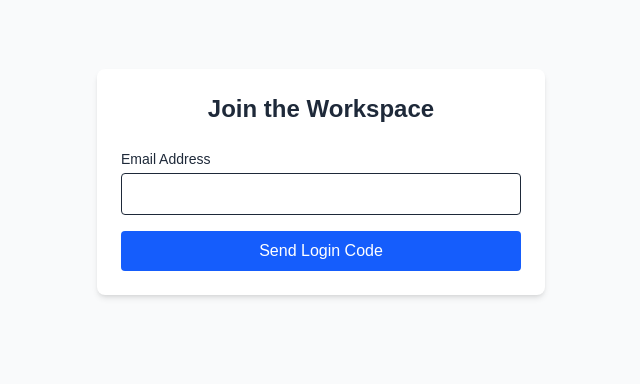
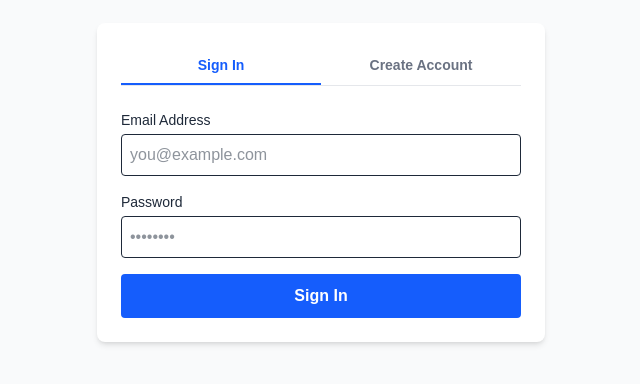
Before and after one commit to kritikukreja6-create/productivholic, a Next.js app: page / in a window 1280 px wide. Shown: the part 238-622 px from the top of the page, without its empty margins (319-959 px from the left). Built offline with nearby package versions, Linux system fonts and the light colour scheme; no server answers.

Commit message:
Update auth flow to email and password

```diff
--- a/components/AuthFlow.tsx
+++ b/components/AuthFlow.tsx
@@ -1,194 +1,165 @@
 'use client';
 
 import { useState } from 'react';
+import { useRouter } from 'next/navigation';
 import { createBrowserClient } from '@supabase/ssr';
 
 export default function AuthFlow() {
+  const router = useRouter();
   const supabase = createBrowserClient(
     process.env.NEXT_PUBLIC_SUPABASE_URL!,
     process.env.NEXT_PUBLIC_SUPABASE_ANON_KEY!
   );
 
-  // UI State Management
-  const [step, setStep] = useState<'email' | 'otp' | 'details'>('email');
+  // Tab State: 'login' vs 'signup'
+  const [mode, setMode] = useState<'login' | 'signup'>('login');
   const [loading, setLoading] = useState(false);
   const [error, setError] = useState<string | null>(null);
 
-  // Form Data State
+  // Form Fields
   const [email, setEmail] = useState('');
-  const [otp, setOtp] = useState('');
+  const [password, setPassword] = useState('');
   const [username, setUsername] = useState('');
-  const [password, setPassword] = useState('');
 
-  // Regex for strong password: 8-12 chars, 1 uppercase, 1 number, 1 special char
-  const passwordRegex = /^(?=.*[A-Z])(?=.*\d)(?=.*[@$!%*?&])[A-Za-z\d@$!%*?&]{8,12}$/;
-
-  const handleSendOtp = async (e: React.FormEvent) => {
+  const handleAuth = async (e: React.FormEvent) => {
     e.preventDefault();
     setLoading(true);
     setError(null);
 
-    const { error } = await supabase.auth.signInWithOtp({
+    try {
+      if (mode === 'login') {
+        // 1. Direct Password Login
+        const { error: signInError } = await supabase.auth.signInWithPassword({
           email,
-      options: {
-        shouldCreateUser: true,
-      },
+          password,
         });
 
-    if (error) {
-      setError(error.message);
+        if (signInError) throw signInError;
+
+        router.push('/dashboard');
       } else {
-      setStep('otp');
+        // 2. Direct Sign Up + Profile Creation
+        if (password.length < 6) {
+          throw new Error('Password must be at least 6 characters long.');
         }
-    setLoading(false);
-  };
 
-  const handleVerifyOtp = async (e: React.FormEvent) => {
-    e.preventDefault();
-    setLoading(true);
-    setError(null);
-
-    const { error } = await supabase.auth.verifyOtp({
+        const { data: signUpData, error: signUpError } = await supabase.auth.signUp({
           email,
-      token: otp,
-      type: 'email',
+          password,
         });
 
-    if (error) {
-      setError(error.message);
-    } else {
-      setStep('details');
+        if (signUpError) throw signUpError;
+
+        // Update profile username if signup succeeded
+        if (signUpData.user) {
+          const { error: profileError } = await supabase
+            .from('profiles')
+            .update({ username })
+            .eq('id', signUpData.user.id);
+
+          if (profileError) {
+            console.error('Failed to set username:', profileError);
           }
-    setLoading(false);
-  };
-
-  const handleCompleteProfile = async (e: React.FormEvent) => {
-    e.preventDefault();
-    setLoading(true);
-    setError(null);
-
-    if (!passwordRegex.test(password)) {
-      setError("Password must be 8-12 characters, with at least one uppercase letter, one number, and one special character.");
-      setLoading(false);
-      return;
         }
 
-    // 1. Update the user's secure password in auth.users
-    const { error: passwordError } = await supabase.auth.updateUser({
-      password: password
-    });
-
-    if (passwordError) {
-      setError(passwordError.message);
+        // Direct them straight to onboarding questionnaire
+        router.push('/onboarding');
+      }
+    } catch (err: any) {
+      setError(err.message || 'Authentication failed.');
+    } finally {
       setLoading(false);
-      return;
-    }
-
-    // 2. Update the auto-generated profile row with the new username
-    const { data: { user } } = await supabase.auth.getUser();
-
-    if (user) {
-      const { error: profileError } = await supabase
-        .from('profiles')
-        .update({ username: username })
-        .eq('id', user.id);
-
-      if (profileError) {
-        setError("Username might already be taken. Please try another.");
-        setLoading(false);
-        return;
-      }
-
-      // Success! Redirect to the dynamic onboarding questionnaire
-      window.location.href = '/onboarding';
     }
   };
 
   return (
     <div className="max-w-md mx-auto mt-10 p-6 bg-white rounded-lg shadow-md text-gray-800">
-      <h2 className="text-2xl font-bold mb-6 text-center">Join the Workspace</h2>
+      {/* Mode Switcher Tabs */}
+      <div className="flex border-b border-gray-200 mb-6">
+        <button
+          type="button"
+          onClick={() => { setMode('login'); setError(null); }}
+          className={`flex-1 py-2 text-center font-semibold text-sm transition-colors border-b-2 ${
+            mode === 'login'
+              ? 'border-blue-600 text-blue-600'
+              : 'border-transparent text-gray-500 hover:text-gray-700'
+          }`}
+        >
+          Sign In
+        </button>
+        <button
+          type="button"
+          onClick={() => { setMode('signup'); setError(null); }}
+          className={`flex-1 py-2 text-center font-semibold text-sm transition-colors border-b-2 ${
+            mode === 'signup'
+              ? 'border-blue-600 text-blue-600'
+              : 'border-transparent text-gray-500 hover:text-gray-700'
+          }`}
+        >
+          Create Account
+        </button>
+      </div>
 
-      {error && <div className="mb-4 p-3 bg-red-100 text-red-700 rounded text-sm">{error}</div>}
+      {error && (
+        <div className="mb-4 p-3 bg-red-100 text-red-700 rounded text-sm">
+          {error}
+        </div>
+      )}
 
-      {step === 'email' && (
-        <form onSubmit={handleSendOtp} className="space-y-4">
+      <form onSubmit={handleAuth} className="space-y-4">
+        {mode === 'signup' && (
+          <div>
+            <label className="block text-sm font-medium mb-1">Username</label>
+            <input
+              type="text"
+              required
+              placeholder="e.g. alex_dev"
+              className="w-full border p-2 rounded focus:ring-2 focus:ring-blue-500 outline-none"
+              value={username}
+              onChange={(e) => setUsername(e.target.value)}
+            />
+          </div>
+        )}
+
         <div>
           <label className="block text-sm font-medium mb-1">Email Address</label>
           <input
             type="email"
             required
-              className="w-full border p-2 rounded focus:ring-2 focus:ring-blue-500"
+            placeholder="you@example.com"
+            className="w-full border p-2 rounded focus:ring-2 focus:ring-blue-500 outline-none"
             value={email}
             onChange={(e) => setEmail(e.target.value)}
           />
         </div>
+
+        <div>
+          <label className="block text-sm font-medium mb-1">Password</label>
+          <input
+            type="password"
+            required
+            placeholder="••••••••"
+            className="w-full border p-2 rounded focus:ring-2 focus:ring-blue-500 outline-none"
+            value={password}
+            onChange={(e) => setPassword(e.target.value)}
+          />
+          {mode === 'signup' && (
+            <p className="text-xs text-gray-500 mt-1">Minimum 6 characters.</p>
+          )}
+        </div>
+
         <button
           type="submit"
           disabled={loading}
-            className="w-full bg-blue-600 text-white p-2 rounded hover:bg-blue-700 disabled:opacity-50"
+          className="w-full bg-blue-600 text-white p-2.5 rounded font-semibold hover:bg-blue-700 disabled:opacity-50 transition"
         >
-            {loading ? 'Sending...' : 'Send Login Code'}
+          {loading
+            ? 'Processing...'
+            : mode === 'login'
+            ? 'Sign In'
+            : 'Get Started'}
         </button>
       </form>
-      )}
-
-      {step === 'otp' && (
-        <form onSubmit={handleVerifyOtp} className="space-y-4">
-          <div>
-            <label className="block text-sm font-medium mb-1">Enter 6-Digit Code</label>
-            <input
-              type="text"
-              required
-              maxLength={8}
-              className="w-full border p-2 rounded focus:ring-2 focus:ring-blue-500 text-center tracking-widest text-lg"
-              value={otp}
-              onChange={(e) => setOtp(e.target.value)}
-            />
-          </div>
-          <button
-            type="submit"
-            disabled={loading}
-            className="w-full bg-blue-600 text-white p-2 rounded hover:bg-blue-700 disabled:opacity-50"
-          >
-            {loading ? 'Verifying...' : 'Verify Code'}
-          </button>
-        </form>
-      )}
-
-      {step === 'details' && (
-        <form onSubmit={handleCompleteProfile} className="space-y-4">
-          <div>
-            <label className="block text-sm font-medium mb-1">Choose a Username</label>
-            <input
-              type="text"
-              required
-              className="w-full border p-2 rounded focus:ring-2 focus:ring-blue-500"
-              value={username}
-              onChange={(e) => setUsername(e.target.value)}
-            />
-          </div>
-          <div>
-            <label className="block text-sm font-medium mb-1">Set a Password</label>
-            <input
-              type="password"
-              required
-              className="w-full border p-2 rounded focus:ring-2 focus:ring-blue-500"
-              value={password}
-              onChange={(e) => setPassword(e.target.value)}
-            />
-            <p className="text-xs text-gray-500 mt-1">
-              8-12 characters. Must include 1 uppercase, 1 number, and 1 special character.
-            </p>
-          </div>
-          <button
-            type="submit"
-            disabled={loading}
-            className="w-full bg-green-600 text-white p-2 rounded hover:bg-green-700 disabled:opacity-50"
-          >
-            {loading ? 'Saving...' : 'Complete Account Setup'}
-          </button>
-        </form>
-      )}
     </div>
   );
 }
--- a/components/RoadmapDisplay.tsx
+++ b/components/RoadmapDisplay.tsx
@@ -1,34 +1,44 @@
-import { createServerClient } from '@supabase/ssr'
-import { cookies } from 'next/headers'
+'use client'
 
-export default async function RoadmapDisplay({ userId }: { userId: string }) {
-  const cookieStore = cookies()
+import { useEffect, useState } from 'react'
+import { createBrowserClient } from '@supabase/ssr'
 
-  // Initialize Supabase for Server Components
-  const supabase = createServerClient(
+export default function RoadmapDisplay({ userId }: { userId: string }) {
+  const [tasks, setTasks] = useState<any[]>([])
+  const [loading, setLoading] = useState(true)
+
+  // Initialize Supabase for Client Components
+  const supabase = createBrowserClient(
     process.env.NEXT_PUBLIC_SUPABASE_URL!,
-    process.env.NEXT_PUBLIC_SUPABASE_ANON_KEY!,
-    {
-      cookies: {
-        get(name: string) { return cookieStore.get(name)?.value },
-      },
-    }
+    process.env.NEXT_PUBLIC_SUPABASE_ANON_KEY!
   )
 
-  // Fetch the tasks for this user
-  const { data: tasks, error } = await supabase
-    .from('ai_roadmap')
-    .select('*')
-    .eq('user_id', userId)
-    .order('created_at', { ascending: true }) // Keeps the 30 days in the correct order
+  useEffect(() => {
+    if (!userId) return
 
-  if (error) {
-    console.error("Error fetching roadmap:", error)
-    return <div>Error loading roadmap data.</div>
+    const fetchRoadmap = async () => {
+      const { data, error } = await supabase
+        .from('ai_roadmap')
+        .select('*')
+        .eq('user_id', userId)
+        .order('created_at', { ascending: true })
+
+      if (error) {
+        console.error("Error fetching roadmap:", error)
+      } else if (data) {
+        setTasks(data)
+      }
+      setLoading(false)
+    }
+
+    fetchRoadmap()
+  }, [userId])
+
+  if (loading) {
+    return <div className="mt-8 text-gray-500 animate-pulse">Loading your AI roadmap...</div>
   }
 
-  // Show a friendly empty state if they haven't generated one yet
-  if (!tasks || tasks.length === 0) {
+  if (tasks.length === 0) {
     return <div className="mt-8 text-gray-500">No roadmap generated yet. Enter a goal above to get started!</div>
   }
 
@@ -39,18 +49,22 @@ export default async function RoadmapDisplay({ userId }: { userId: string }) {
         {tasks.map((task) => (
           <li
             key={task.id}
-            // A tiny bit of inline Tailwind to visually separate active vs locked tasks
-            className={`p-3 border rounded-md flex items-start gap-3 ${task.status === 'locked' ? 'opacity-50 bg-gray-50' : 'bg-white'}`}
+            className={`p-3 border rounded-md flex items-start gap-3 transition-opacity ${task.status === 'locked' ? 'opacity-50 bg-gray-50' : 'bg-white shadow-sm'}`}
           >
             <input
               type="checkbox"
-              className="mt-1"
+              className="mt-1 w-4 h-4 text-blue-600 rounded cursor-pointer"
               checked={task.status === 'completed'}
-              readOnly // We will add the complete action later!
+              readOnly
               disabled={task.status === 'locked'}
             />
             <div>
-              <p className="font-semibold">{task.timeframe} <span className="text-xs font-normal text-gray-400 uppercase ml-2">{task.status}</span></p>
+              <p className="font-semibold text-gray-900">
+                {task.timeframe}
+                <span className={`text-xs font-bold uppercase ml-2 ${task.status === 'active' ? 'text-blue-600' : 'text-gray-400'}`}>
+                  {task.status}
+                </span>
+              </p>
               <p className="text-gray-700">{task.task_title}</p>
             </div>
           </li>
```
Lines whose indentation alone changed are shown as unchanged.
